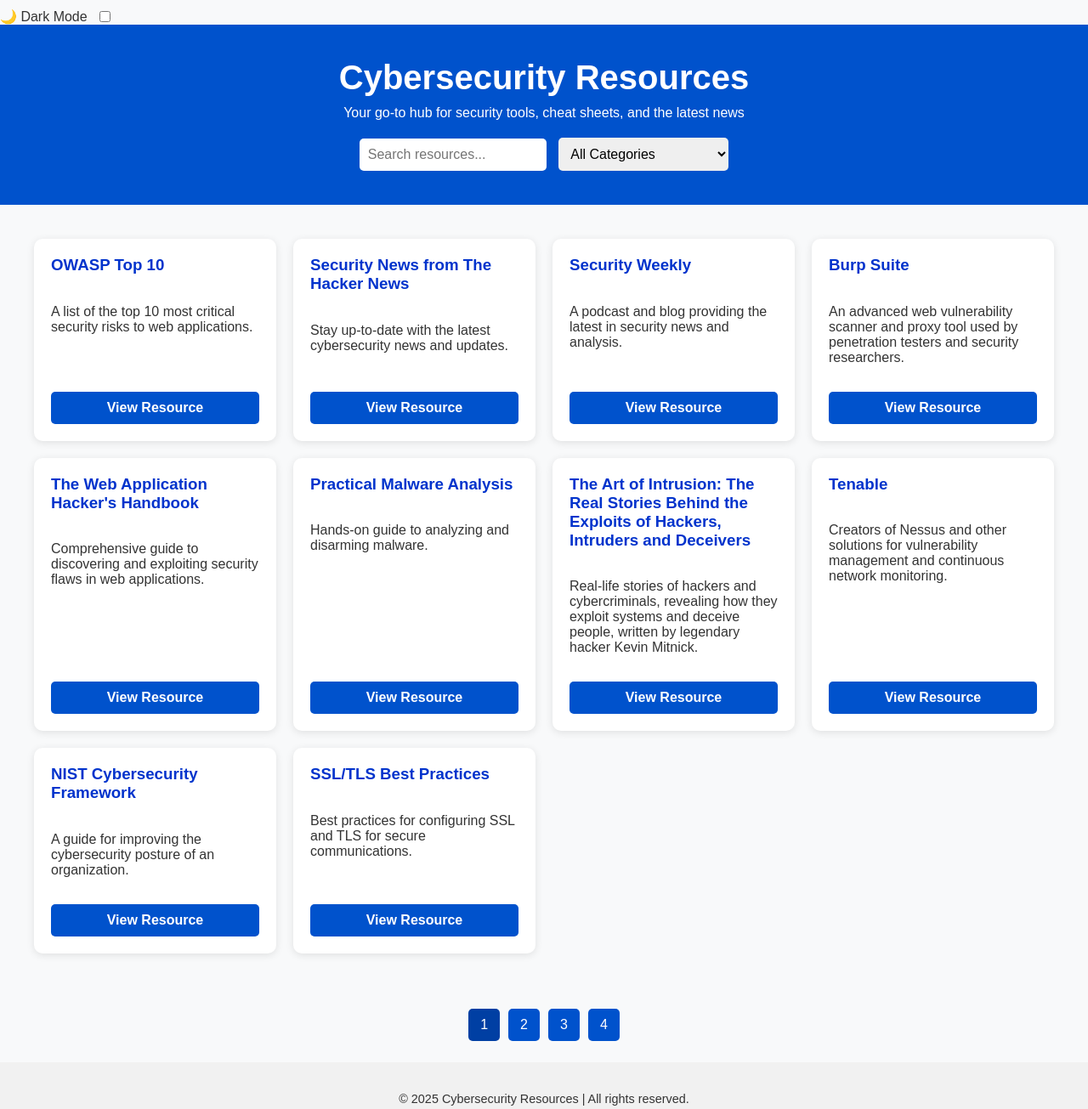
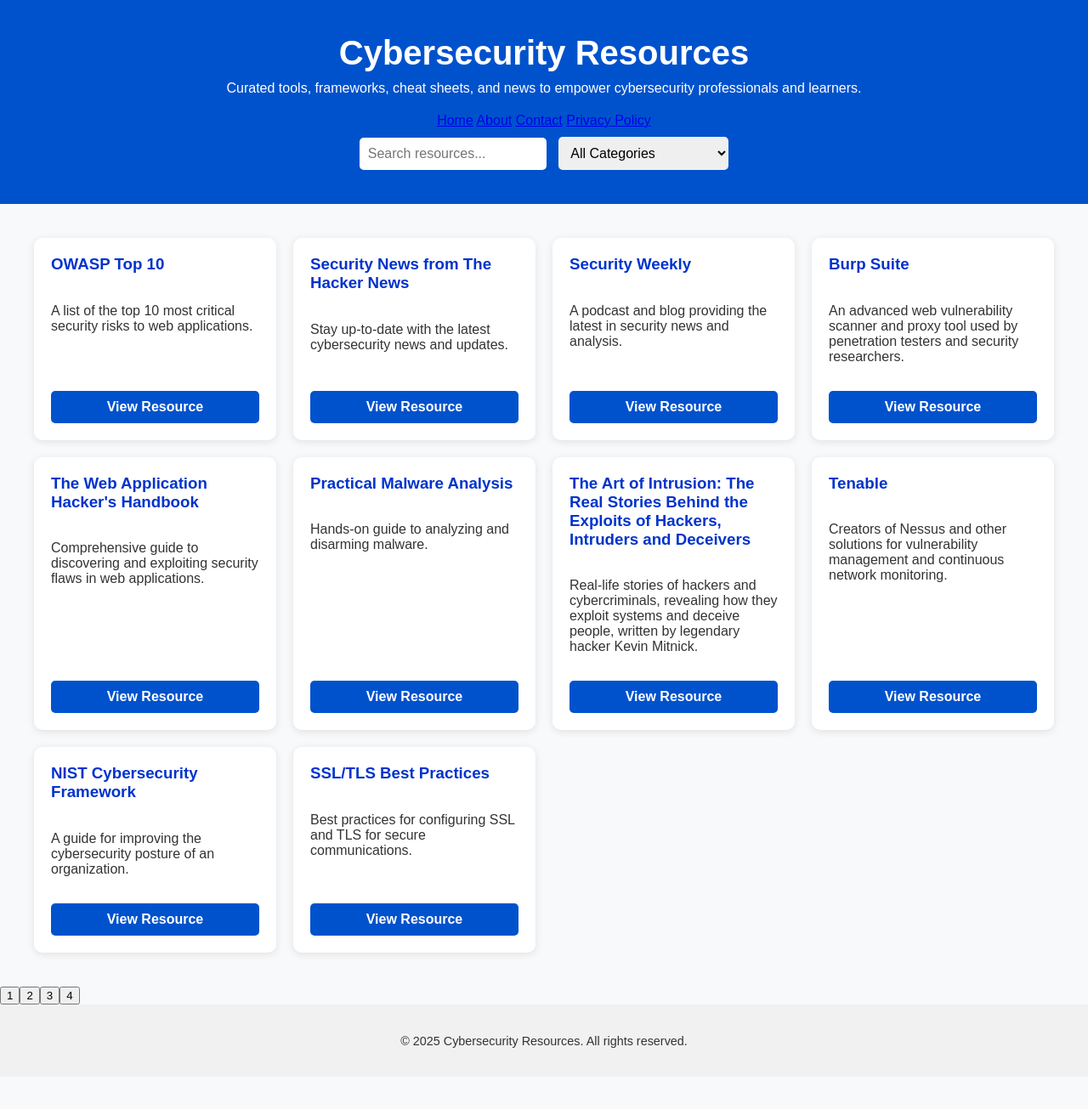
Before and after one commit to sec-info/sec-info.github.io, a plain HTML site: page index.html in a window 1280 px wide. Shown: the whole page at 85% size. After the commit the page ends 1267 px from the top, so only its background shows below. Drawn offline with Linux system fonts and the light colour scheme.

Commit message:
Update index.html

```diff
--- a/index.html
+++ b/index.html
@@ -5,19 +5,18 @@
   <meta name="viewport" content="width=device-width, initial-scale=1.0"/>
   <title>Cybersecurity Resources</title>
   <link rel="stylesheet" href="styles.css"/>
-  <script async src="https://pagead2.googlesyndication.com/pagead/js/adsbygoogle.js?client=ca-pub-3664358887358586"
-    crossorigin="anonymous"></script>
-  <meta name="google-adsense-account" content="ca-pub-3664358887358586" />
-  <div class="theme-toggle">
-  <label for="darkModeToggle">🌙 Dark Mode</label>
-  <input type="checkbox" id="darkModeToggle">
-  </div>
 </head>
 <body>
   <header>
     <h1>Cybersecurity Resources</h1>
-    <p>Your go-to hub for security tools, cheat sheets, and the latest news</p>
-    <div class="controls" style="text-align: center;">
+    <p>Curated tools, frameworks, cheat sheets, and news to empower cybersecurity professionals and learners.</p>
+    <nav>
+      <a href="index.html">Home</a>
+      <a href="about.html">About</a>
+      <a href="contact.html">Contact</a>
+      <a href="privacy.html">Privacy Policy</a>
+    </nav>
+    <div class="controls">
       <input type="text" id="searchInput" placeholder="Search resources..." />
       <select id="categoryFilter">
         <option value="all">All Categories</option>
@@ -25,20 +24,13 @@
     </div>
   </header>
 
-  <main id="resourceList">
-    <!-- Resource cards will be inserted here -->
-  </main>
-
-  <div class="pagination" id="pagination">
-    <!-- Pagination buttons will be inserted here -->
-  </div>
+  <main id="resourceList"></main>
+  <div id="pagination"></div>
 
   <footer>
-    <p>&copy; 2025 Cybersecurity Resources | All rights reserved.</p>
+    <p>&copy; 2025 Cybersecurity Resources. All rights reserved.</p>
   </footer>
 
   <script src="scripts.js"></script>
-  <button id="scrollTopBtn" title="Go to top">↑</button>
-
 </body>
 </html>
```
